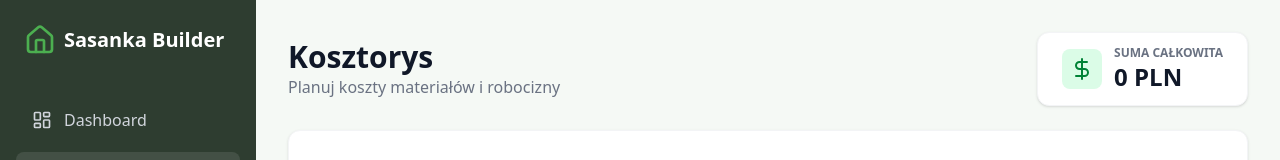
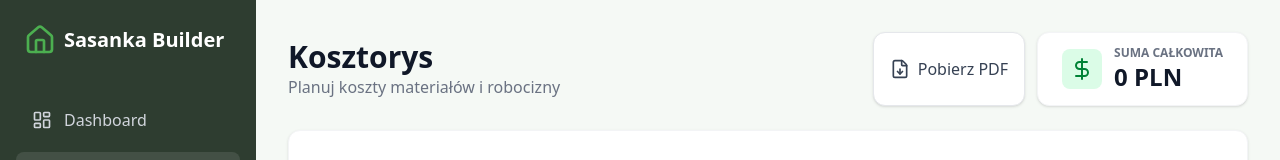
Before and after one commit to ecm-digital/sasankabuilder, a React (Vite) app: page /estimator in a window 1280 px wide. Shown: the top 160 px of the page. Built offline with nearby package versions, Linux system fonts and the light colour scheme; no server answers; the database is empty.

Commit message:
Feat: PDF Export for Estimates

```diff
--- a/package.json
+++ b/package.json
@@ -11,6 +11,8 @@
   },
   "dependencies": {
     "firebase": "^12.8.0",
+    "jspdf": "^4.0.0",
+    "jspdf-autotable": "^5.0.7",
     "lucide-react": "^0.563.0",
     "react": "^19.2.0",
     "react-dom": "^19.2.0",
--- a/src/pages/Estimator.tsx
+++ b/src/pages/Estimator.tsx
@@ -1,5 +1,6 @@
 import { useState, useEffect } from 'react';
-import { Plus, Trash2, DollarSign } from 'lucide-react';
+import { Plus, Trash2, DollarSign, FileDown } from 'lucide-react';
+import { generateEstimatePDF } from '../utils/pdfGenerator';
 import { collection, addDoc, deleteDoc, doc, onSnapshot } from 'firebase/firestore';
 import { db } from '../lib/firebase';
 
@@ -63,11 +64,19 @@ export function Estimator() {
 
     return (
         <div className="space-y-6">
-            <header className="flex justify-between items-center">
+            <header className="flex flex-col md:flex-row md:justify-between md:items-center gap-4">
                 <div>
                     <h1 className="text-3xl font-bold text-gray-900">Kosztorys</h1>
                     <p className="text-gray-500">Planuj koszty materiałów i robocizny</p>
                 </div>
+                <div className="flex flex-col sm:flex-row gap-3">
+                    <button
+                        onClick={() => generateEstimatePDF(items)}
+                        className="bg-white text-gray-700 px-4 py-3 rounded-xl shadow-sm border border-gray-200 hover:bg-gray-50 transition-colors flex items-center justify-center space-x-2"
+                    >
+                        <FileDown className="h-5 w-5" />
+                        <span>Pobierz PDF</span>
+                    </button>
                     <div className="bg-white px-6 py-3 rounded-xl shadow-sm border border-gray-100 flex items-center space-x-3">
                         <div className="bg-green-100 p-2 rounded-lg">
                             <DollarSign className="h-6 w-6 text-green-700" />
@@ -75,6 +84,7 @@ export function Estimator() {
                         <div>
                             <p className="text-xs text-gray-500 uppercase font-semibold">Suma całkowita</p>
                             <p className="text-2xl font-bold text-gray-900">{totalCost.toLocaleString('pl-PL')} PLN</p>
+                        </div>
                     </div>
                 </div>
             </header>
--- /dev/null
+++ b/src/utils/pdfGenerator.ts
@@ -0,0 +1,74 @@
+import jsPDF from 'jspdf';
+import autoTable from 'jspdf-autotable';
+
+interface EstimateItem {
+    id: string;
+    category: string;
+    name: string;
+    quantity: number;
+    unit: string;
+    price: number;
+}
+
+export const generateEstimatePDF = (items: EstimateItem[]) => {
+    const doc = new jsPDF();
+
+    // -- Header --
+    // Title
+    doc.setFontSize(22);
+    doc.setTextColor(40, 100, 40); // Sasanka Green-ish
+    doc.text('Sasanka Builder', 14, 20);
+
+    // Subtitle
+    doc.setFontSize(14);
+    doc.setTextColor(100);
+    doc.text('Kosztorys Budowlany', 14, 28);
+
+    // Date
+    doc.setFontSize(10);
+    doc.setTextColor(150);
+    const date = new Date().toLocaleDateString('pl-PL');
+    doc.text(`Data: ${date}`, 180, 20, { align: 'right' });
+
+    // -- Total Calculation --
+    const totalCost = items.reduce((sum, item) => sum + (item.quantity * item.price), 0);
+
+    // -- Table --
+    const tableColumn = ["Lp.", "Kategoria", "Nazwa", "Ilość", "J.m.", "Cena jedn.", "Wartość"];
+    const tableRows: any[] = [];
+
+    items.forEach((item, index) => {
+        const itemData = [
+            index + 1,
+            item.category,
+            item.name,
+            item.quantity,
+            item.unit,
+            `${item.price.toFixed(2)} zł`,
+            `${(item.quantity * item.price).toFixed(2)} zł`,
+        ];
+        tableRows.push(itemData);
+    });
+
+    // Add Table
+    autoTable(doc, {
+        head: [tableColumn],
+        body: tableRows,
+        startY: 35,
+        theme: 'grid',
+        headStyles: { fillColor: [40, 100, 40], textColor: 255 }, // Green header
+        styles: { fontSize: 10, cellPadding: 3 },
+    });
+
+    // -- Footer / Total --
+    // @ts-ignore
+    const finalY = doc.lastAutoTable.finalY || 150;
+
+    doc.setFontSize(12);
+    doc.setTextColor(0);
+    doc.setFont('helvetica', 'bold');
+    doc.text(`RAZEM: ${totalCost.toLocaleString('pl-PL')} PLN`, 196, finalY + 10, { align: 'right' });
+
+    // Save
+    doc.save(`kosztorys_sasanka_${date.replace(/\./g, '-')}.pdf`);
+};
```
Also changed, not shown: 1 other file (tests, documents, lock files or other folders). Lines whose indentation alone changed are shown as unchanged.
